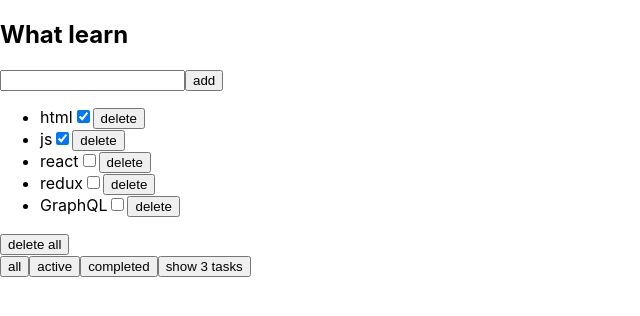
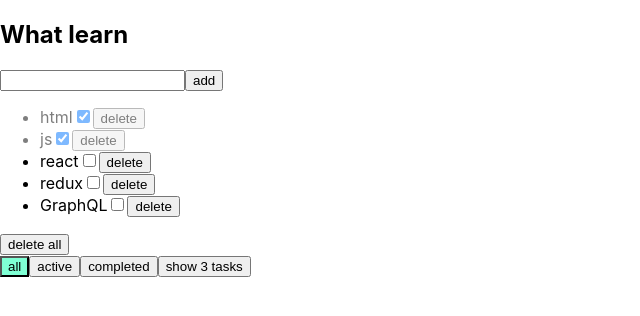
Before and after one commit to john1925brown/todoList, a React (Create React App) app: page / in a window 1280 px wide. Shown: the top 316 px of the page, without its empty margins (0-640 px from the left). Built offline with nearby package versions, Linux system fonts and the light colour scheme.

Commit message:
add required input value, add backlight filtered btns

```diff
--- a/src/components/ToDoList.tsx
+++ b/src/components/ToDoList.tsx
@@ -1,5 +1,6 @@
 import { ChangeEvent, useState } from 'react';
 import { v1 } from 'uuid';
+import './toDoList.css';
 
 type TaskType = {
   id: string;
@@ -24,6 +25,7 @@ export const ToDoList = (props: PropsType) => {
 
   let [tasks, setTasks] = useState(initTasks);
   let [activeTab, setActiveTab] = useState<FilterValuesType>('all');
+  let [isInputEmpty, setIsInputEmpty] = useState(false);
 
   const removeTask = (id: string) => {
     setTasks(tasks.filter((t) => id !== t.id));
@@ -64,11 +66,12 @@ export const ToDoList = (props: PropsType) => {
   const [newTaskTitle, setNewTaskTitle] = useState('');
 
   const onNewTaskChangeHandler = (e: ChangeEvent<HTMLInputElement>) => {
+    setIsInputEmpty(false);
     setNewTaskTitle(e.currentTarget.value);
   };
 
   const onNewTaskPressHandler = (e: React.KeyboardEvent<HTMLInputElement>) => {
-    if (e.key === 'Enter' && newTaskTitle) {
+    if (e.key === 'Enter' && newTaskTitle.trim().length) {
       addTask(newTaskTitle);
       setNewTaskTitle('');
     }
@@ -83,6 +86,10 @@ export const ToDoList = (props: PropsType) => {
   };
 
   const addNewTask = () => {
+    if (!newTaskTitle.trim().length) {
+      setIsInputEmpty(true);
+      return;
+    }
     addTask(newTaskTitle);
     setNewTaskTitle('');
   };
@@ -111,12 +118,14 @@ export const ToDoList = (props: PropsType) => {
         value={newTaskTitle}
         onChange={onNewTaskChangeHandler}
         onKeyUp={onNewTaskPressHandler}
+        className={isInputEmpty ? 'error' : ''}
       />
       <button onClick={addNewTask}>add</button>
+      {isInputEmpty && <p className="error__message">Field is required</p>}
       <ul>
         {tasksForToDo.map((t) => {
           return (
-            <li key={t.id}>
+            <li key={t.id} className={t.isDone ? 'is-done' : ''}>
               {t.title}
               <input
                 type="checkbox"
@@ -139,10 +148,30 @@ export const ToDoList = (props: PropsType) => {
       <button onClick={deleteAllTasks}>delete all</button>
 
       <div>
-        <button onClick={onAllClickHandler}>all</button>
-        <button onClick={onActiveClickHandler}>active</button>
-        <button onClick={onCompletedClickHandler}>completed</button>
-        <button onClick={showThreeTaskHandler}>show 3 tasks</button>
+        <button
+          className={activeTab === 'all' ? 'filter--active' : ''}
+          onClick={onAllClickHandler}
+        >
+          all
+        </button>
+        <button
+          className={activeTab === 'active' ? 'filter--active' : ''}
+          onClick={onActiveClickHandler}
+        >
+          active
+        </button>
+        <button
+          className={activeTab === 'completed' ? 'filter--active' : ''}
+          onClick={onCompletedClickHandler}
+        >
+          completed
+        </button>
+        <button
+          className={activeTab === 'firstThree' ? 'filter--active' : ''}
+          onClick={showThreeTaskHandler}
+        >
+          show 3 tasks
+        </button>
       </div>
     </>
   );
--- /dev/null
+++ b/src/components/toDoList.css
@@ -0,0 +1,14 @@
+.error {
+  border: red 1px solid;
+}
+.error__message {
+  color: red;
+}
+
+.filter--active {
+  background-color: aquamarine;
+}
+
+.is-done {
+  opacity: 0.5;
+}
```
Also changed, not shown: src/index.css (line endings or trailing spaces).
